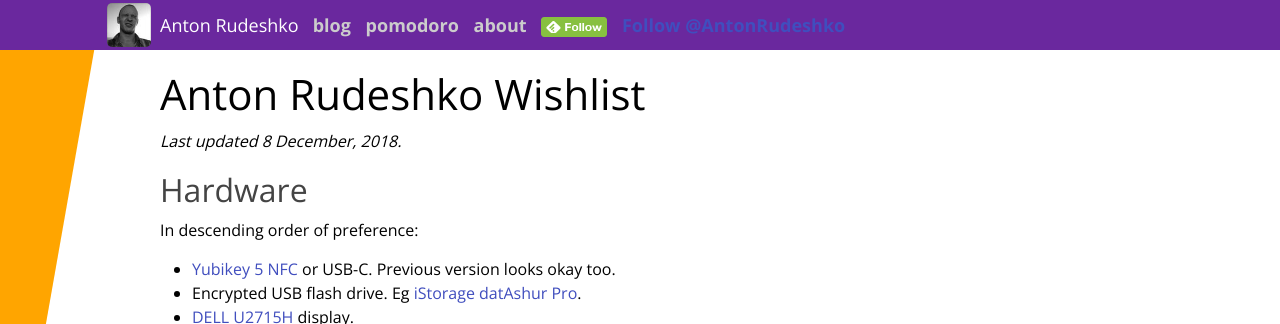
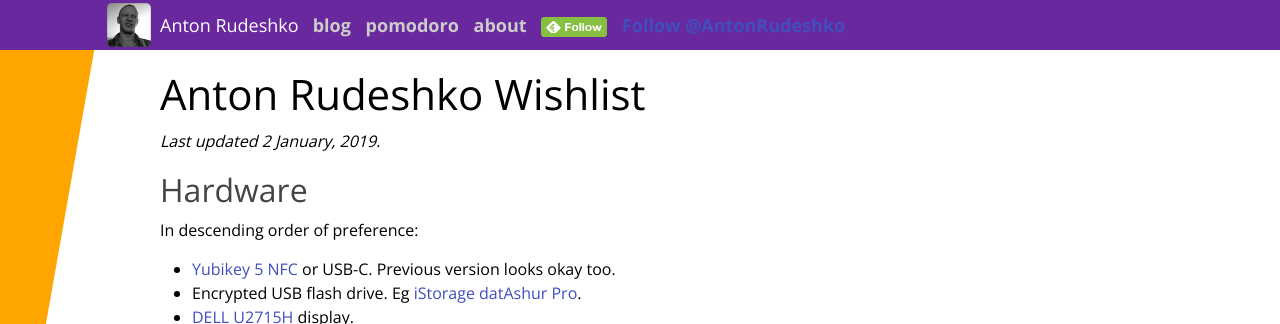
Before and after one commit to anton-rudeshko/anton-rudeshko.github.io, a Jekyll site: the page built from wishlist/index.md, in a window 1280 px wide. Shown: the top 324 px of the page. Built offline with Jekyll 4.4.1, drawn with Linux system fonts in a browser that asks for light colours; comment, search, counter and statistics services are not loaded.

Commit message:
wishlist: update date

```diff
--- a/wishlist/index.md
+++ b/wishlist/index.md
@@ -5,7 +5,7 @@ title: Anton Rudeshko Wishlist
 
 # Anton Rudeshko Wishlist
 
-*Last updated 8 December, 2018.*
+*Last updated 2 January, 2019.*
 
 ## Hardware
 
```
